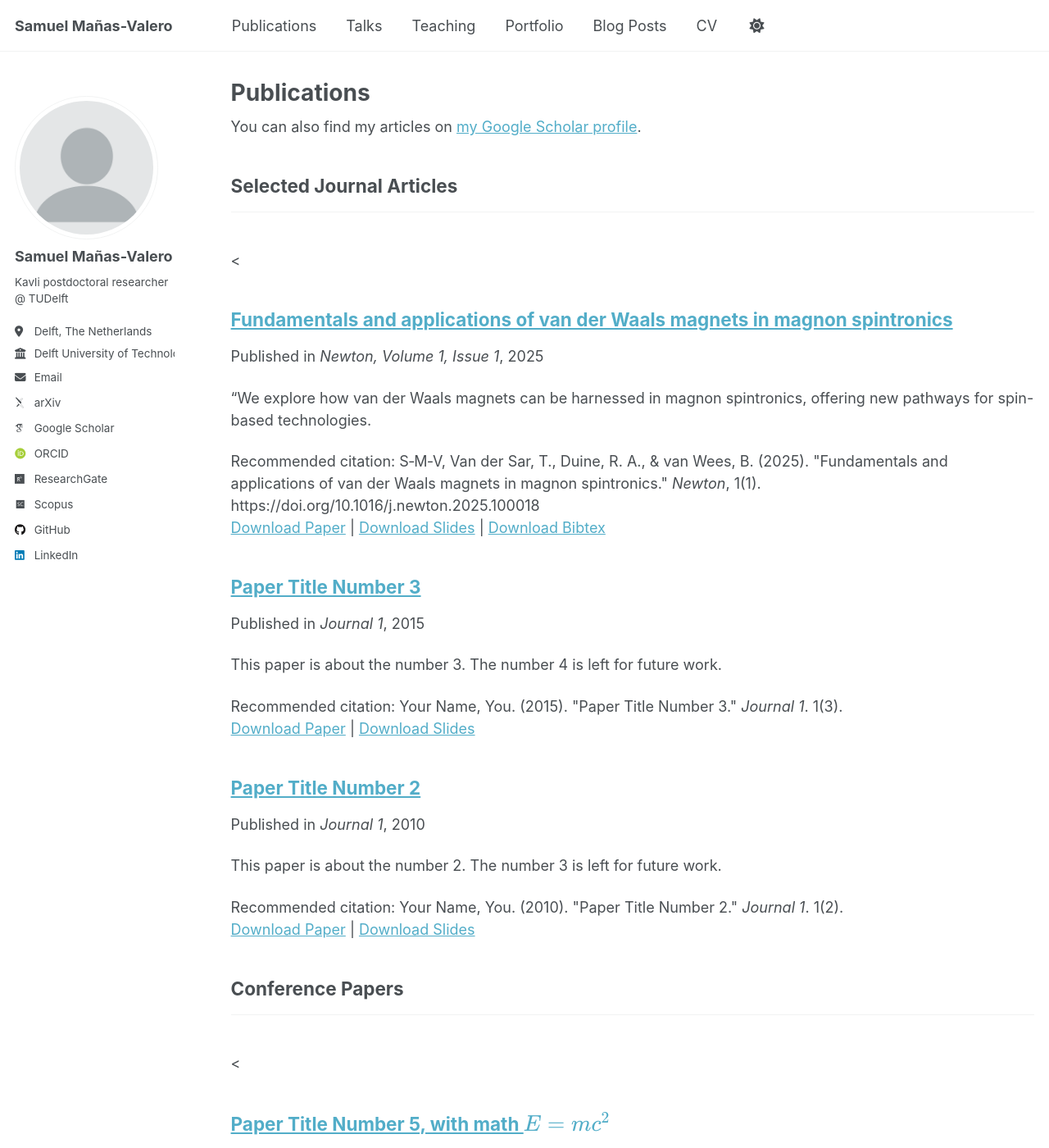
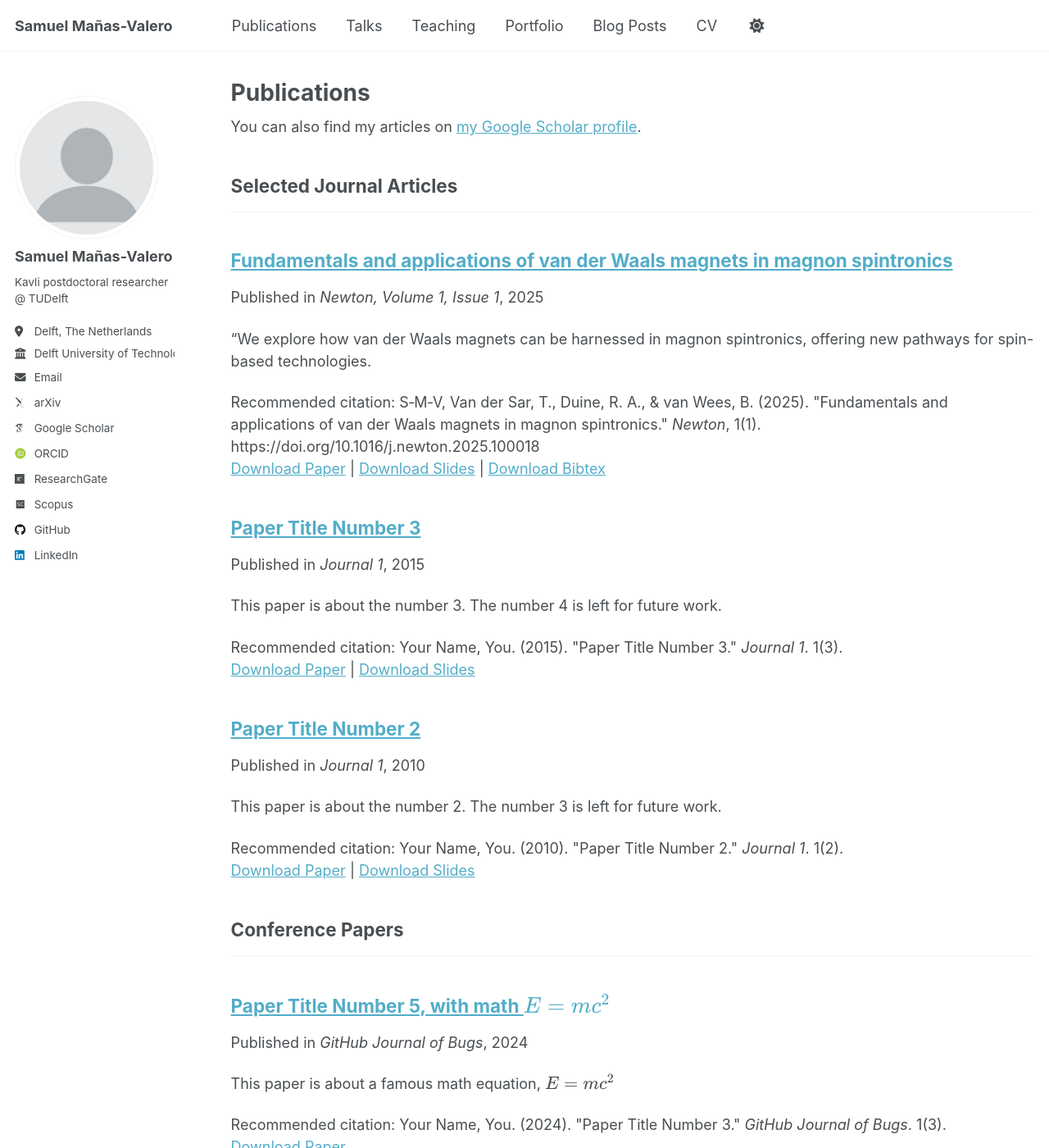
Before and after one commit to S-M-V/S-M-V, a Jekyll site: the page built from _pages/publications.html, in a window 1280 px wide and 1400 px high. Shown: the whole window at 82% size. Built offline with Jekyll 4.4.1, drawn with Linux system fonts in a browser that asks for light colours; some web fonts are replaced; a script that is not in the unit is left out.

Commit message:
Update publications.html

```diff
--- a/_pages/publications.html
+++ b/_pages/publications.html
@@ -22,11 +22,6 @@ author_profile: true
       {% unless title_shown %}
         <h2>{{ category[1].title }}</h2><hr />
         {% assign title_shown = true %}
-        <h2><a href="{{ pub.url }}">{{ pub.title }}</a></h2>
-        {% if pub.tocimage %}
-            img src="{{ pub.tocimage }}" alt="TOC image for {{ pub.title }}" style="width:150px;"/>
-        {% endif %}<
-        <p>{{ pub.excerpt }}</p>
     {% endunless %}
       {% include archive-single.html %}
     {% endfor %}
```
